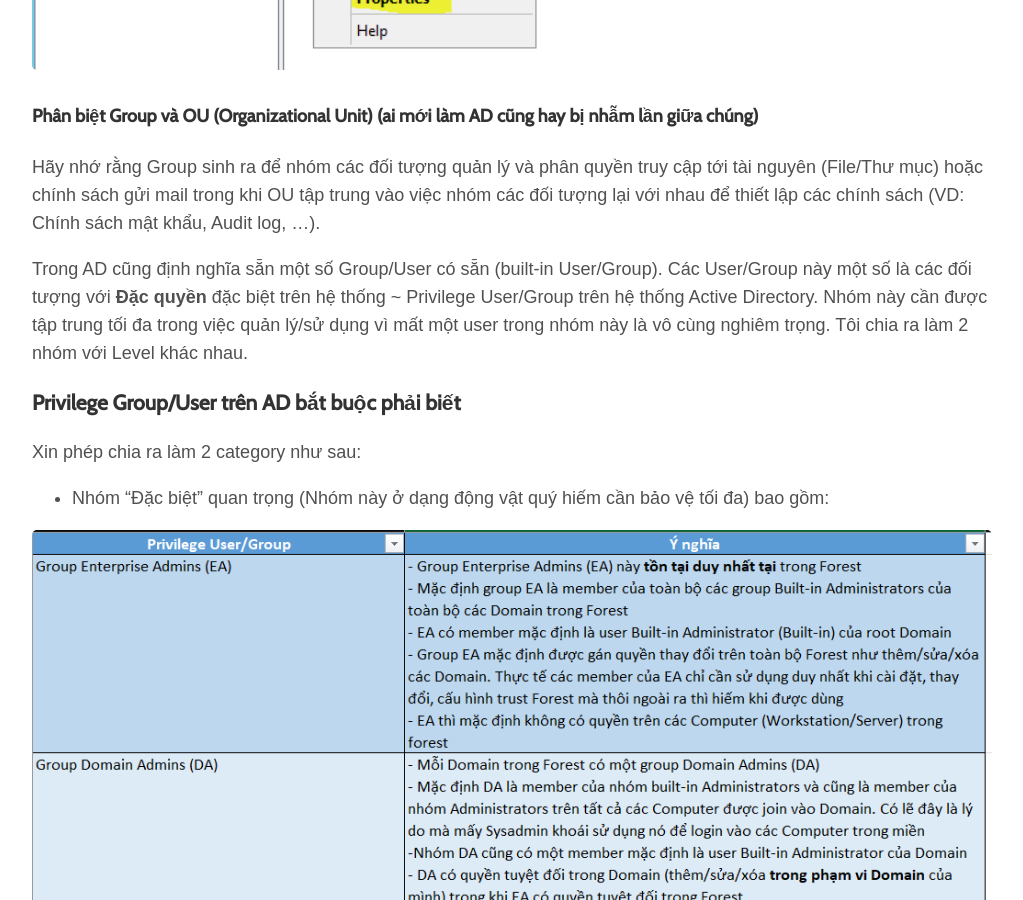
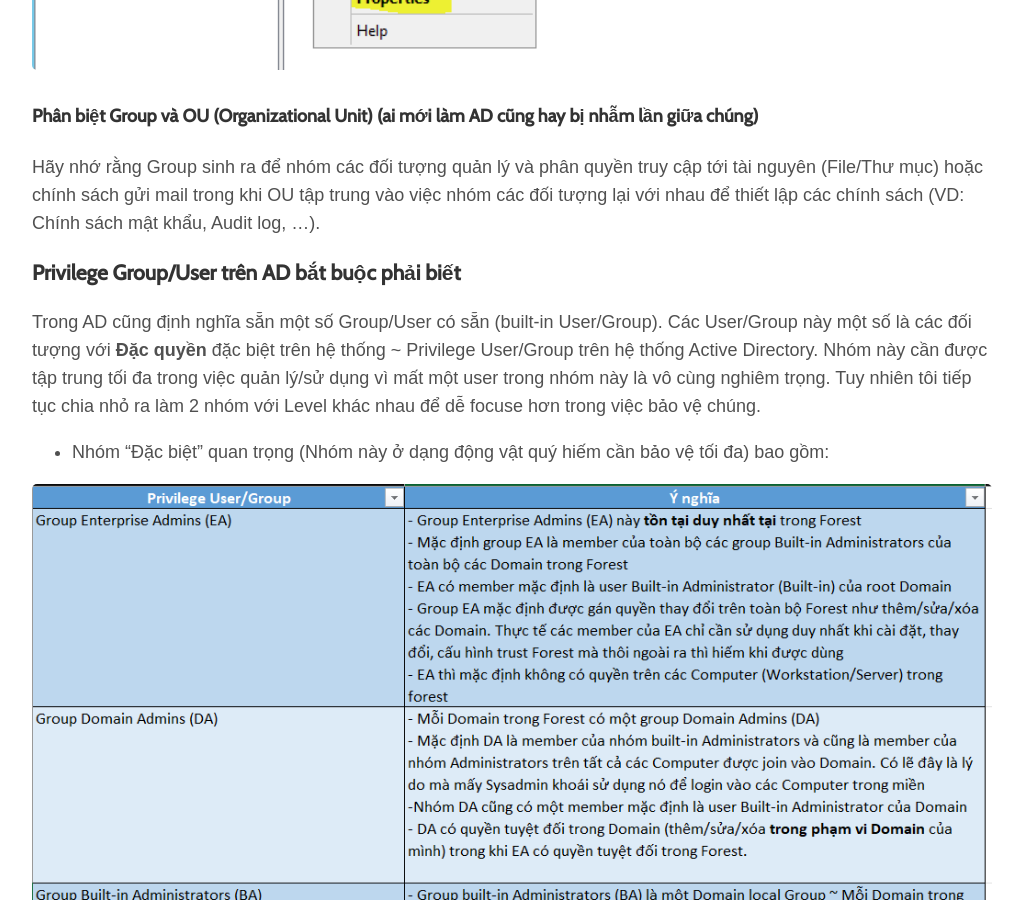
Before and after one commit to vietcf/vietchoi, a Jekyll site: the page built from _posts/2024-04-10-ActiveDirectorySecurity-Active-Directory-In-Basic-p1.md, in a window 1280 px wide and 900 px high, scrolled down 6947 px. Shown: the whole window, without its empty margins (128-1151 px from the left). Built offline with Jekyll 4.4.1, drawn with Linux system fonts in a browser that asks for light colours; some web fonts are replaced; some of the changed text lies outside the part shown.

Commit message:
update net ntml login

```diff
--- a/_posts/2024-04-10-ActiveDirectorySecurity-Active-Directory-In-Basic-p1.md
+++ b/_posts/2024-04-10-ActiveDirectorySecurity-Active-Directory-In-Basic-p1.md
@@ -81,11 +81,8 @@ Một Domain có các Domain controller là các các máy chủ (Đối tượn
 #### Phân biệt Group và OU (Organizational Unit) (ai mới làm AD cũng hay bị nhẫm lần giữa chúng)
 Hãy nhớ rằng Group sinh ra để nhóm các đối tượng quản lý và phân quyền truy cập tới tài nguyên (File/Thư mục) hoặc chính sách gửi mail trong khi OU tập trung vào việc nhóm các đối tượng lại với nhau để thiết lập các chính sách (VD: Chính sách mật khẩu, Audit log, ...).
 
-Trong AD cũng định nghĩa sẵn một số Group/User có sẵn (built-in User/Group). Các User/Group này một số là các đối tượng với **Đặc quyền** đặc biệt trên hệ thống ~ Privilege User/Group trên hệ thống Active Directory. Nhóm này cần được tập trung tối đa trong việc quản lý/sử dụng vì mất một user trong nhóm này là vô cùng nghiêm trọng. Tôi chia ra làm 2 nhóm với Level khác nhau.
-
 ### Privilege Group/User trên AD bắt buộc phải biết
-
-Xin phép chia ra làm 2 category như sau:
+Trong AD cũng định nghĩa sẵn một số Group/User có sẵn (built-in User/Group). Các User/Group này một số là các đối tượng với **Đặc quyền** đặc biệt trên hệ thống ~ Privilege User/Group trên hệ thống Active Directory. Nhóm này cần được tập trung tối đa trong việc quản lý/sử dụng vì mất một user trong nhóm này là vô cùng nghiêm trọng. Tuy nhiên tôi tiếp tục chia nhỏ ra làm 2 nhóm với Level khác nhau để dễ focuse hơn trong việc bảo vệ chúng.
 
 * Nhóm "Đặc biệt" quan trọng (Nhóm này ở dạng động vật quý hiếm cần bảo vệ tối đa) bao gồm:
 
@@ -120,7 +117,7 @@ NetNTLM thường được gọi là *Windows Authentication* hoặc *NTLM Authe
 
 **2** Server tạo ra một số ngẫu nhiên và gửi nó dưới dạng một challenge đến Client.
 
-**3** Client kết hợp NTLM password hash của nó với challenge (và các dữ liệu đã biết khác) để tạo ra một response cho challenge và gửi nó trở lại Server xác minh.
+**3** Client kết hợp NTLM password hash (*) của nó với challenge (và các dữ liệu đã biết khác) để tạo ra một response cho challenge và gửi nó trở lại Server xác minh.
 
 **4** Server chuyển tiếp challenge và response đến Domain Controller để xác minh.
 
```
Also changed, not shown: other parts of _posts/2024-04-10-ActiveDirectorySecurity-Active-Directory-In-Basic-p1.md (+2 -0 lines).
